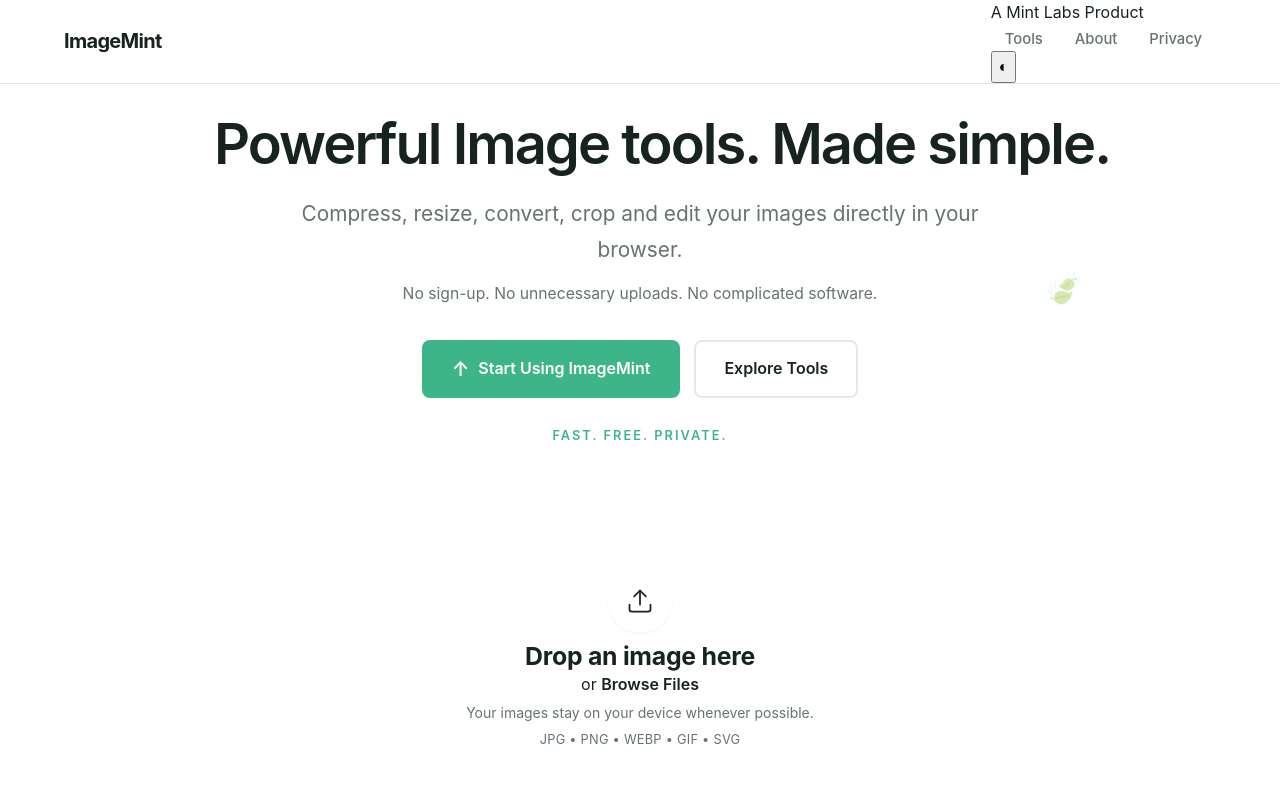
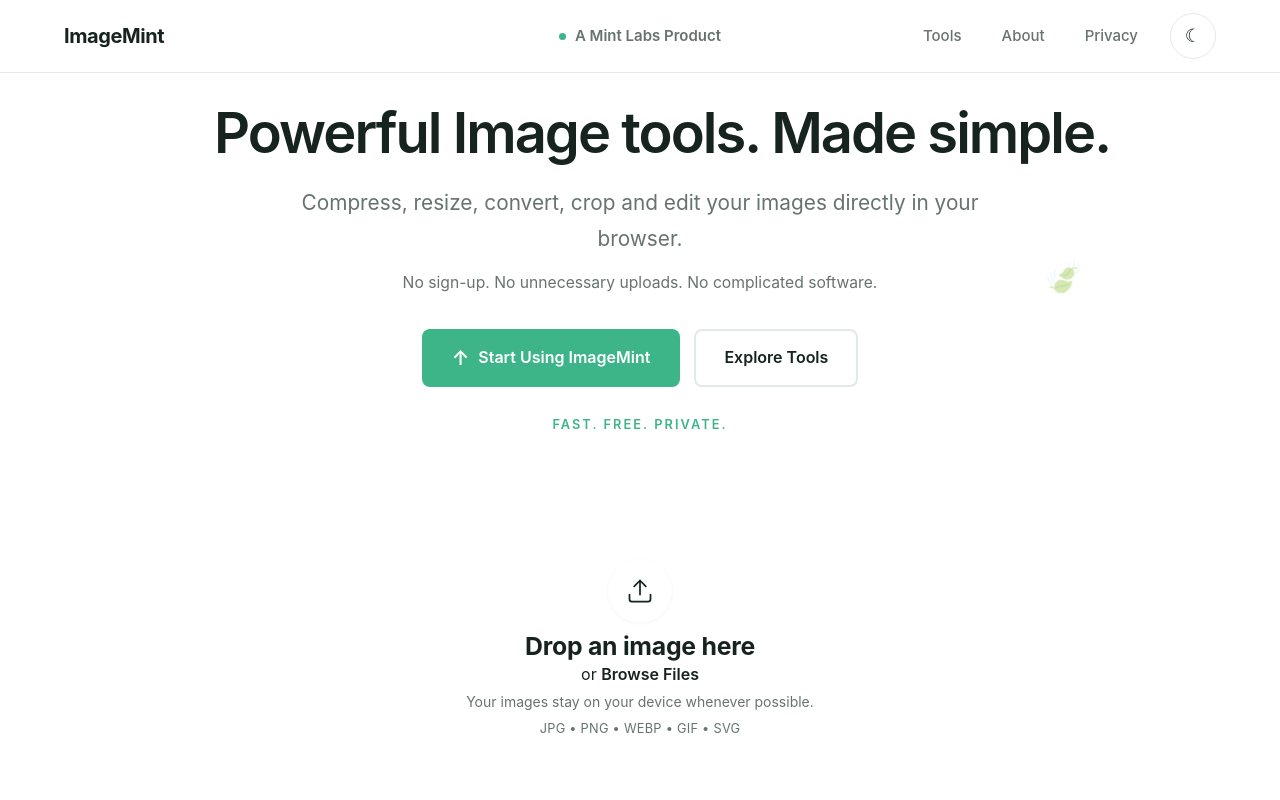
Before and after one commit to mintlabsant/imagemint, a React (Vite) app: page / in a window 1280 px wide. Shown: the top 800 px of the page. Built offline with nearby package versions, Linux system fonts and the light colour scheme.

Commit message:
navbar fixed

```diff
--- a/src/components/Navbar.tsx
+++ b/src/components/Navbar.tsx
@@ -1,49 +1,61 @@
-import { Link } from 'react-router-dom'
+import { useState } from 'react'
 import '../styles/navbar.css'
 
 const navLinks = [
-  { label: 'Tools', href: '/tools' },
-  { label: 'About', href: '/about' },
-  { label: 'Privacy', href: '/privacy' },
+  { label: 'Tools', href: '#tools' },
+  { label: 'About', href: '#why-imagemint' },
+  { label: 'Privacy', href: '#privacy' },
 ]
 
 export default function Navbar() {
+  const [darkMode, setDarkMode] = useState(false)
+
+  function toggleDarkMode() {
+    setDarkMode((current) => !current)
+  }
+
   return (
     <header className="navbar">
       <div className="container navbar__inner">
 
-        <Link to="/" className="navbar__logo">
+        <a href="#" className="navbar__logo">
           ImageMint
-        </Link>
+        </a>
 
-        <div className="navbar__right">
-
-          <div className="navbar__mintlabs">
-            <span className="navbar__mintlabs-dot" />
+        <div className="navbar__product">
+          <span className="navbar__product-dot" />
           A Mint Labs Product
         </div>
 
         <nav aria-label="Main navigation">
           <ul className="navbar__nav">
+
             {navLinks.map((link) => (
               <li key={link.href}>
-                  <Link to={link.href} className="navbar__link">
+                <a href={link.href} className="navbar__link">
                   {link.label}
-                  </Link>
+                </a>
               </li>
             ))}
+
+            <li>
+              <button
+                type="button"
+                className="theme-toggle"
+                onClick={toggleDarkMode}
+                aria-label={
+                  darkMode
+                    ? 'Switch to light mode'
+                    : 'Switch to dark mode'
+                }
+              >
+                {darkMode ? '☀' : '☾'}
+              </button>
+            </li>
+
           </ul>
         </nav>
 
-          <button
-            className="navbar__theme-toggle"
-            type="button"
-            aria-label="Toggle dark mode"
-          >
-            ◐
-          </button>
-
-        </div>
       </div>
     </header>
   )
--- a/src/styles/navbar.css
+++ b/src/styles/navbar.css
@@ -2,29 +2,24 @@
   position: sticky;
   top: 0;
   z-index: 100;
-  background-color: rgba(255, 255, 255, 0.94);
-  backdrop-filter: blur(12px);
+  background-color: rgba(255, 255, 255, 0.95);
+  backdrop-filter: blur(8px);
   border-bottom: 1px solid var(--color-border);
 }
 
-.dark .navbar {
-  background-color: rgba(15, 23, 42, 0.94);
-}
-
 .navbar__inner {
-  min-height: 76px;
-  display: flex;
+  display: grid;
+  grid-template-columns: 1fr auto 1fr;
   align-items: center;
-  justify-content: space-between;
-  gap: 24px;
+  height: 72px;
 }
 
 .navbar__logo {
-  flex-shrink: 0;
+  justify-self: start;
+  font-size: 1.25rem;
+  font-weight: 700;
   color: var(--color-text);
-  font-size: 1.25rem;
-  font-weight: 750;
-  letter-spacing: -0.035em;
+  letter-spacing: -0.02em;
   transition: color 0.2s ease;
 }
 
@@ -32,34 +27,48 @@
   color: var(--color-accent);
 }
 
-.navbar__center-brand {
+.navbar__logo:focus-visible {
+  outline: 2px solid var(--color-accent);
+  outline-offset: 4px;
+  border-radius: 4px;
+}
+
+/* CENTRE — this is the part that was moved accidentally */
+.navbar__product {
+  justify-self: center;
   display: flex;
   align-items: center;
-  gap: 7px;
+  gap: 9px;
+  font-size: 0.9375rem;
+  font-weight: 600;
   color: var(--color-text-muted);
-  font-size: 0.85rem;
-  font-weight: 600;
   white-space: nowrap;
 }
 
-.navbar__leaf {
-  color: var(--color-accent);
-  font-size: 0.65rem;
-  transform: rotate(45deg);
+.navbar__product-dot {
+  width: 7px;
+  height: 7px;
+  border-radius: 50%;
+  background-color: var(--color-accent);
+}
+
+/* RIGHT SIDE */
+.navbar nav {
+  justify-self: end;
 }
 
 .navbar__nav {
   display: flex;
   align-items: center;
-  gap: 4px;
+  gap: 8px;
 }
 
 .navbar__link {
-  padding: 9px 14px;
+  padding: 8px 16px;
+  font-size: 0.9375rem;
+  font-weight: 500;
   color: var(--color-text-muted);
   border-radius: var(--radius-sm);
-  font-size: 0.925rem;
-  font-weight: 500;
   transition:
     color 0.2s ease,
     background-color 0.2s ease;
@@ -70,19 +79,25 @@
   background-color: var(--color-accent-light);
 }
 
+.navbar__link:focus-visible {
+  outline: 2px solid var(--color-accent);
+  outline-offset: 2px;
+}
+
+/* DARK / LIGHT TOGGLE */
 .theme-toggle {
-  width: 42px;
-  height: 42px;
+  display: flex;
+  align-items: center;
+  justify-content: center;
+  width: 46px;
+  height: 46px;
   margin-left: 8px;
   border: 1px solid var(--color-border);
   border-radius: 50%;
   background: var(--color-bg);
   color: var(--color-text);
-  display: flex;
-  align-items: center;
-  justify-content: center;
+  font-size: 1.15rem;
   cursor: pointer;
-  font-size: 1.05rem;
   transition:
     background-color 0.2s ease,
     border-color 0.2s ease,
@@ -91,36 +106,46 @@
 
 .theme-toggle:hover {
   border-color: var(--color-accent);
-  transform: rotate(12deg);
+  transform: translateY(-1px);
 }
 
-@media (max-width: 900px) {
-  .navbar__center-brand {
+.theme-toggle:focus-visible {
+  outline: 2px solid var(--color-accent);
+  outline-offset: 2px;
+}
+
+@media (max-width: 768px) {
+  .navbar__inner {
+    grid-template-columns: 1fr auto;
+    height: 68px;
+  }
+
+  .navbar__product {
     display: none;
   }
 
-  .navbar__inner {
-    gap: 10px;
+  .navbar__nav {
+    gap: 4px;
+  }
+
+  .navbar__link {
+    padding: 8px 10px;
   }
 }
 
-@media (max-width: 600px) {
+@media (max-width: 480px) {
   .navbar__inner {
-    min-height: 68px;
-  }
-
-  .navbar__nav {
-    gap: 0;
+    height: 64px;
   }
 
   .navbar__link {
-    padding: 8px 9px;
-    font-size: 0.82rem;
+    padding: 8px;
+    font-size: 0.875rem;
   }
 
   .theme-toggle {
-    width: 36px;
-    height: 36px;
+    width: 40px;
+    height: 40px;
     margin-left: 4px;
   }
 }
```
Lines whose indentation alone changed are shown as unchanged.
